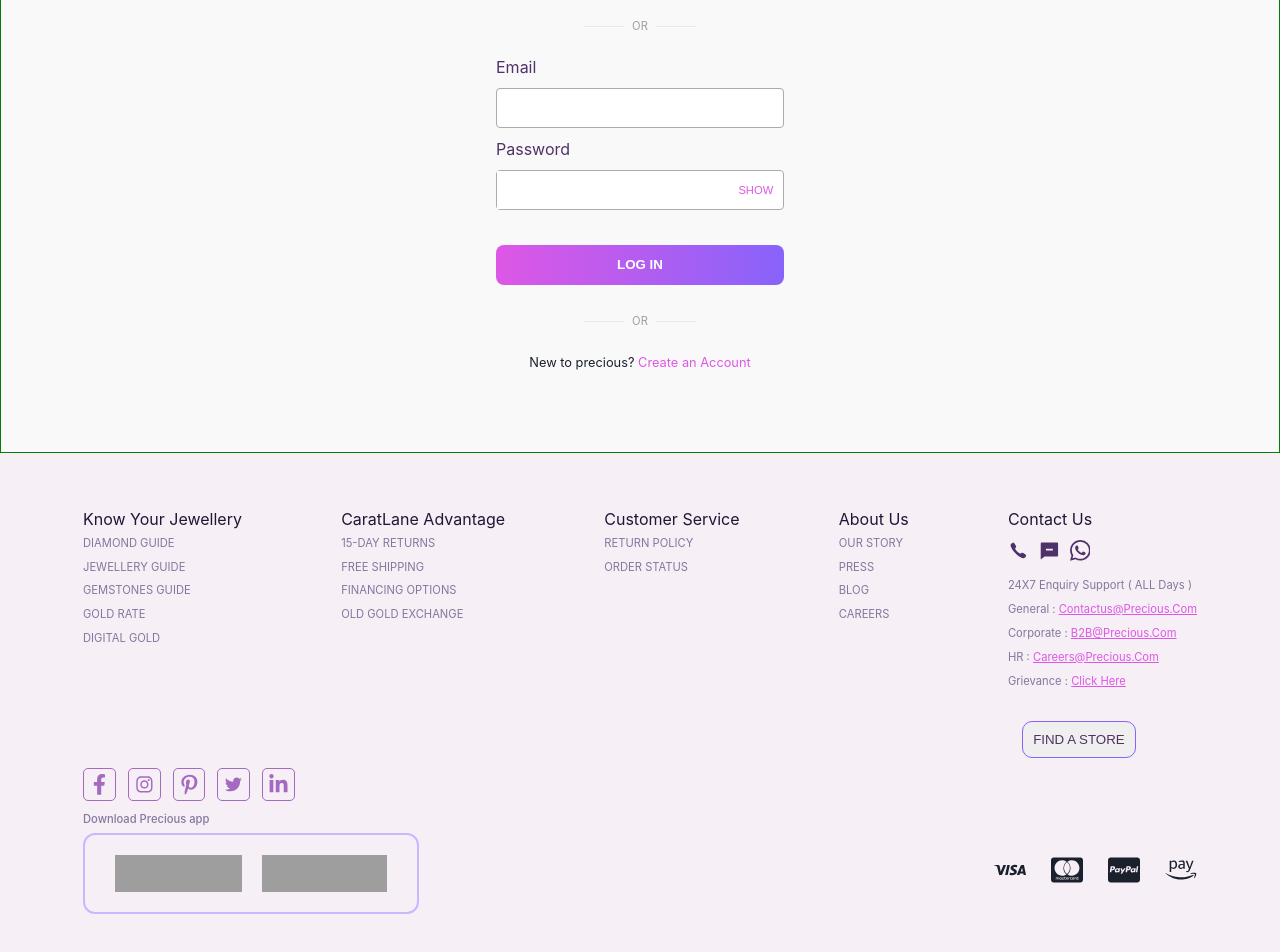
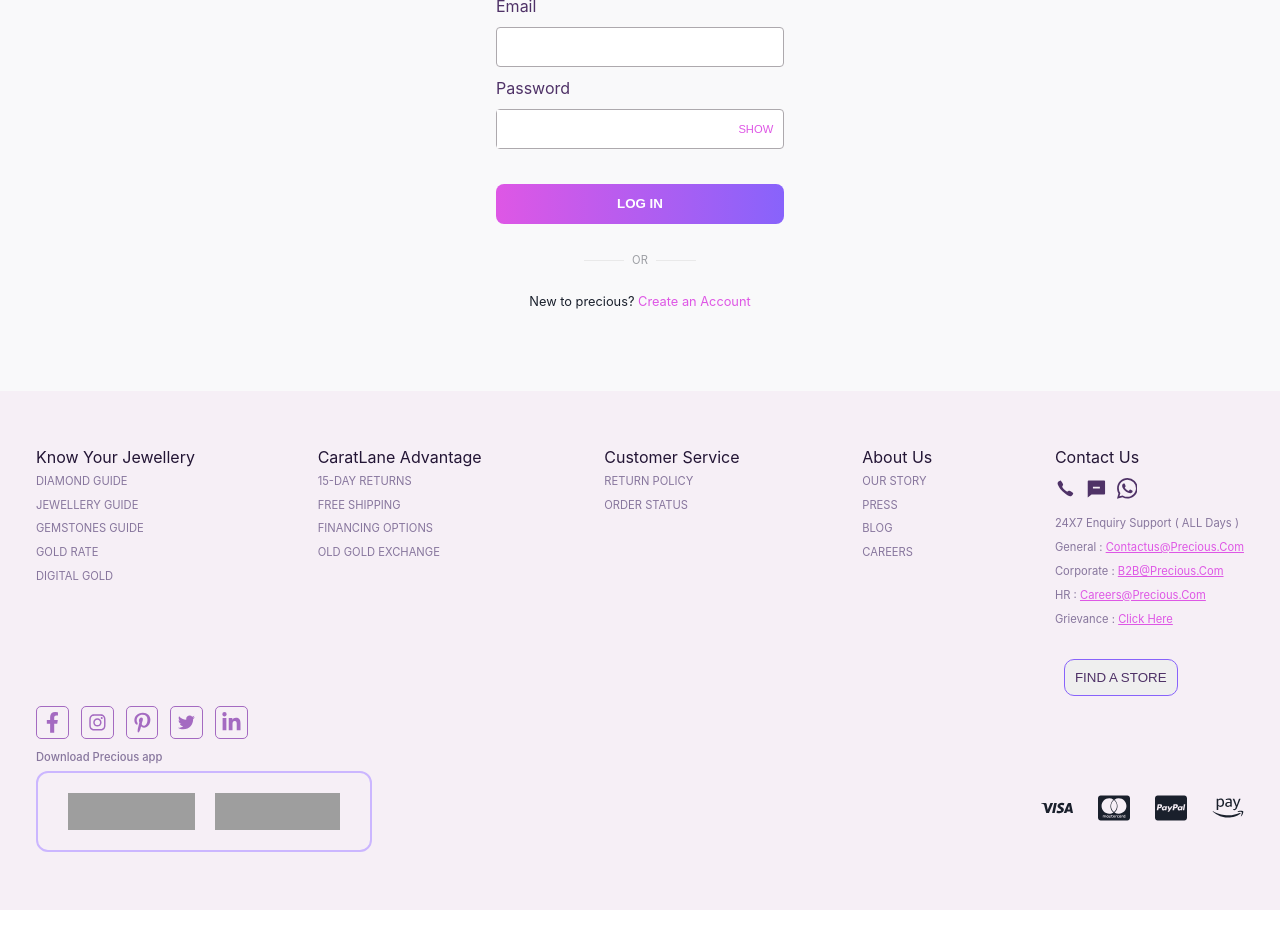
Before and after one commit to Vv97/brawny-plough-6910, a React (Create React App) app in the folder frontend/: page /login in a window 1280 px wide. Shown: the part 356-1308 px from the top of the page. After the commit the page ends 1266 px from the top, so only its background shows below. Built offline with nearby package versions, Linux system fonts and the light colour scheme; grey boxes are pictures that could not be loaded.

Commit message:
remaning work

```diff
--- a/frontend/src/components/footer/footer.module.css
+++ b/frontend/src/components/footer/footer.module.css
@@ -8,7 +8,7 @@
 }
 
 .footerspace {
-  margin: 0px 47px;
+  /* margin: 0px auto; */
   padding: 0px 36px;
 }
 
@@ -16,6 +16,7 @@
   max-width: 1228px;
   /* border: 1px solid red; */
   display: flex;
+  margin: 0px auto;
   justify-content: space-between;
 }
 
@@ -50,6 +51,12 @@
 .underline {
   color: rgb(222, 87, 229);
   text-decoration: underline;
+}
+
+.footersocailhandles {
+  /* border: 1px solid red; */
+  max-width: 1228px;
+  margin: 0 auto;
 }
 
 .footersocailhandles > div:first-child {
@@ -109,6 +116,8 @@
 }
 
 .footerdownoadListCON {
+  max-width: 1228px;
+  margin: 0 auto;
   display: flex;
   justify-content: space-between;
   margin-top: 5px;
@@ -137,6 +146,8 @@
 }
 
 .footerDownload > h4 {
+  max-width: 1228px;
+  margin: 0 auto;
   /* border: 1px solid red; */
   font-size: 0.7rem;
   color: rgb(135, 118, 157);
--- a/frontend/src/pages/login/login.module.css
+++ b/frontend/src/pages/login/login.module.css
@@ -5,9 +5,8 @@
 }
 
 .login {
-  margin-top: 100px;
+  padding-top: 40px;
   width: 100%;
-  border: 1px solid green;
   background-color: rgb(249, 249, 250);
 }
 .loginWrapper {
--- a/frontend/src/pages/register/register.module.css
+++ b/frontend/src/pages/register/register.module.css
@@ -6,11 +6,12 @@
 
 .Register {
   background-color: rgb(249, 249, 250);
+  padding: 20px 0;
 }
 
 .registerWrapper {
   max-width: 288px;
-  margin: 2rem auto 0 auto;
+  margin: 0 auto 0 auto;
   /* border: 1px solid green; */
 }
 
```
